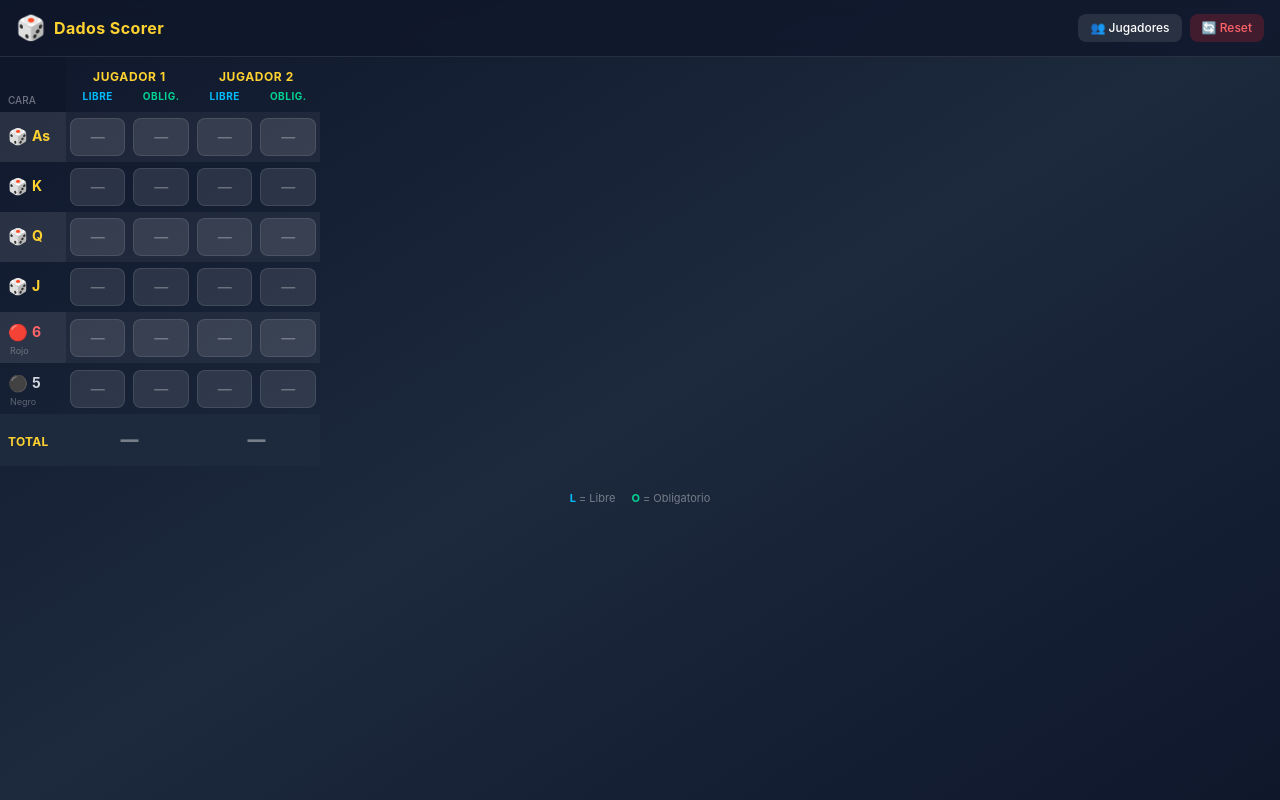
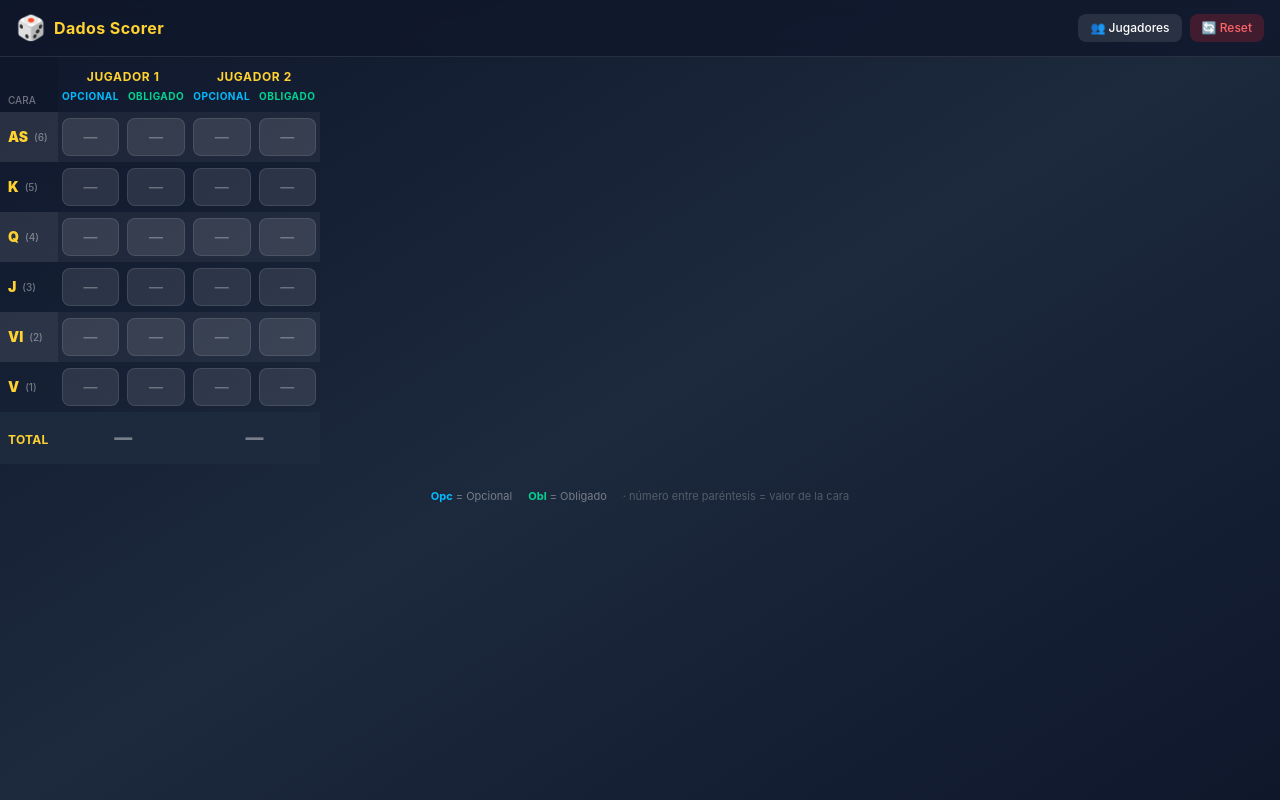
Before and after one commit to josico-dev/dados-scorer, a React (Vite) app: page / in a window 1280 px wide. Built offline with nearby package versions, Linux system fonts and the light colour scheme.

Commit message:
fix: update rows/subtypes to match real game structure (AS/K/Q/J/VI/V + Opcional/Obligado)

```diff
--- a/src/App.jsx
+++ b/src/App.jsx
@@ -5,15 +5,15 @@ import { useState } from 'react'
 const DEFAULT_PLAYERS = ['Jugador 1', 'Jugador 2']
 
 const ROWS = [
-  { id: 'as',           label: 'As',            emoji: '🎲', color: 'text-amber-300' },
-  { id: 'k',            label: 'K',             emoji: '🎲', color: 'text-amber-300' },
-  { id: 'q',            label: 'Q',             emoji: '🎲', color: 'text-amber-300' },
-  { id: 'j',            label: 'J',             emoji: '🎲', color: 'text-amber-300' },
-  { id: 'seis_rojo',    label: '6',             emoji: '🔴', color: 'text-red-400'   },
-  { id: 'cinco_negro',  label: '5',             emoji: '⚫', color: 'text-gray-300'  },
+  { id: 'as', label: 'AS', value: 6 },
+  { id: 'k',  label: 'K',  value: 5 },
+  { id: 'q',  label: 'Q',  value: 4 },
+  { id: 'j',  label: 'J',  value: 3 },
+  { id: 'vi', label: 'VI', value: 2 },
+  { id: 'v',  label: 'V',  value: 1 },
 ]
 
-const SUBTYPES = ['L', 'O']   // Libre, Obligatorio
+const SUBTYPES = ['Opc', 'Obl']   // Opcional, Obligado
 
 // ─── Helpers ───────────────────────────────────────────────────────────────
 
@@ -210,8 +210,8 @@ export default function App() {
               {players.map((_, pi) =>
                 SUBTYPES.map(sub => (
                   <th key={`${pi}-${sub}`}
-                      className={`text-center px-1 pb-2 text-[10px] font-bold uppercase tracking-wider w-14 min-w-[48px] ${sub === 'L' ? 'text-sky-400' : 'text-emerald-400'}`}>
-                    {sub === 'L' ? 'Libre' : 'Oblig.'}
+                      className={`text-center px-1 pb-2 text-[10px] font-bold uppercase tracking-wider w-14 min-w-[48px] ${sub === 'Opc' ? 'text-sky-400' : 'text-emerald-400'}`}>
+                    {sub === 'Opc' ? 'Opcional' : 'Obligado'}
                   </th>
                 ))
               )}
@@ -224,11 +224,10 @@ export default function App() {
                   className={ri % 2 === 0 ? 'bg-white/5' : 'bg-transparent'}>
                 {/* Row label */}
                 <td className="sticky left-0 z-10 bg-inherit px-2 py-2 whitespace-nowrap">
-                  <div className="flex items-center gap-1">
-                    <span className="text-base">{row.emoji}</span>
-                    <span className={`text-sm font-bold ${row.color}`}>{row.label}</span>
+                  <div className="flex items-center gap-1.5">
+                    <span className="text-sm font-black text-amber-300">{row.label}</span>
+                    <span className="text-[10px] text-white/40 font-medium">({row.value})</span>
                   </div>
-                  <div className="text-[9px] text-white/30 leading-none mt-0.5 ml-0.5">{row.id.includes('rojo') ? 'Rojo' : row.id.includes('negro') ? 'Negro' : ''}</div>
                 </td>
 
                 {players.map((_, pi) =>
@@ -266,8 +265,9 @@ export default function App() {
 
       {/* Legend */}
       <div className="px-4 pb-8 flex gap-4 justify-center text-[11px] text-white/40">
-        <span><span className="text-sky-400 font-bold">L</span> = Libre</span>
-        <span><span className="text-emerald-400 font-bold">O</span> = Obligatorio</span>
+        <span><span className="text-sky-400 font-bold">Opc</span> = Opcional</span>
+        <span><span className="text-emerald-400 font-bold">Obl</span> = Obligado</span>
+        <span className="text-white/25">· número entre paréntesis = valor de la cara</span>
       </div>
 
       {/* Modals */}
```
